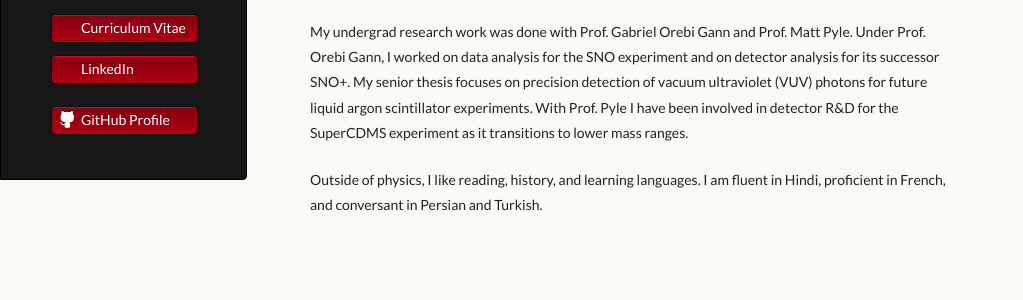
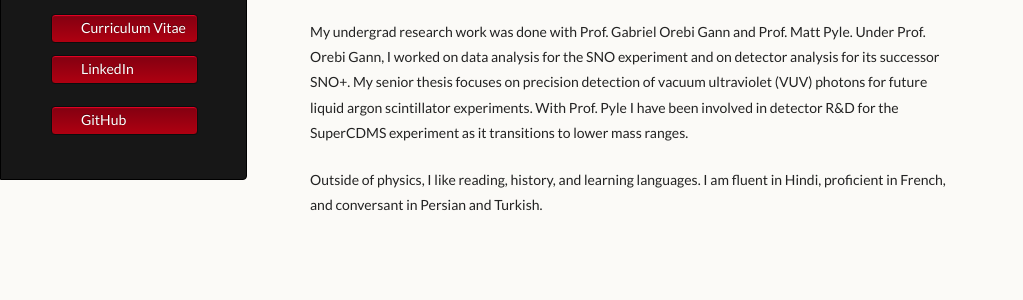
Before and after one commit to joe-singh/joe-singh.github.io, a Jekyll site: the page built from index.md, in a window 1280 px wide. Shown: the part 252-552 px from the top of the page, without its empty margins (0-1023 px from the left). Built offline with Jekyll 4.4.1, drawn with Linux system fonts in a browser that asks for light colours.

Commit message:
Remove gh logo from button

```diff
--- a/_layouts/default.html
+++ b/_layouts/default.html
@@ -33,7 +33,7 @@
 
         {% if site.github.is_user_page %}
           <ul>
-            <li><a class="buttons github" href="{{ site.github.owner_url }}">GitHub Profile</a></li>
+            <li><a class="buttons" href="{{ site.github.owner_url }}">GitHub</a></li>
           </ul>
         {% endif %}
       </header>
```
